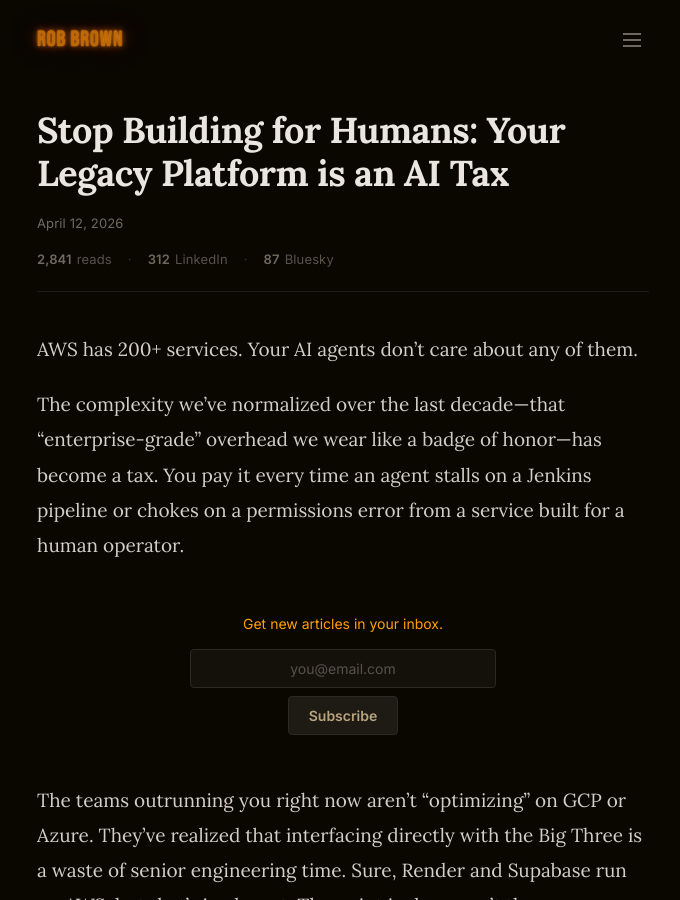
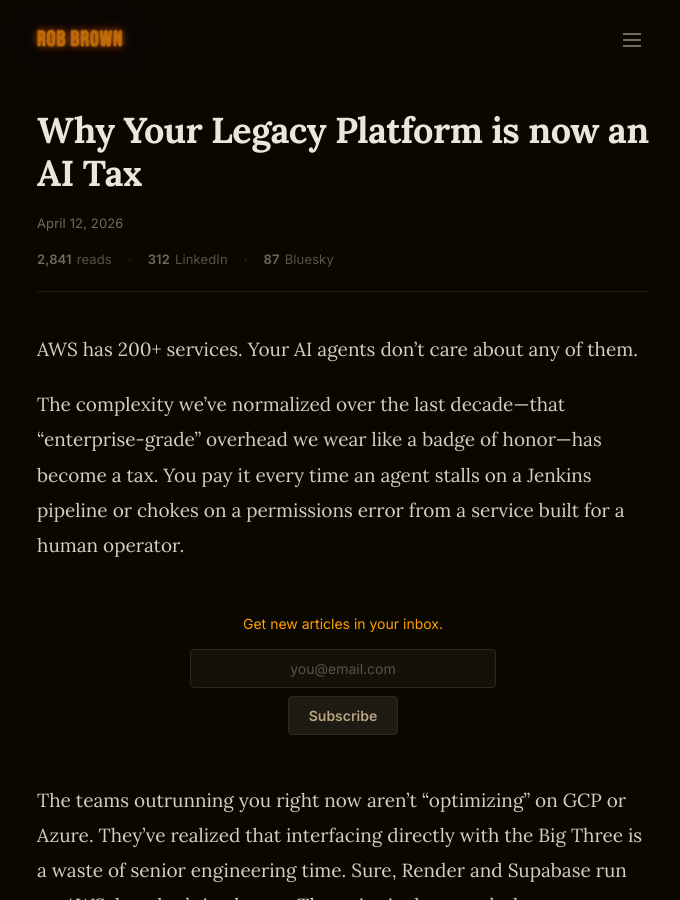
Before and after one commit to RobBrown/robisit, a Jekyll site: the page built from _articles/modern-platform-part-1.md, in a window 1280 px wide and 900 px high. Shown: the whole window, without its empty margins (297-977 px from the left). Built offline with Jekyll 4.4.1, drawn with Linux system fonts in a browser that asks for light colours.

Commit message:
Update article title
Co-Authored-By: Claude Opus 4.6 (1M context) <noreply@anthropic.com>

```diff
--- a/_articles/modern-platform-part-1.md
+++ b/_articles/modern-platform-part-1.md
@@ -1,6 +1,6 @@
 ---
 layout: article
-title: "Stop Building for Humans: Your Legacy Platform is an AI Tax"
+title: "Why Your Legacy Platform is now an AI Tax"
 date: 2026-04-12
 description: "The complexity we've normalized over the last decade has become an AI tax. The abstraction layer is the strategy."
 og_image: ""
```
